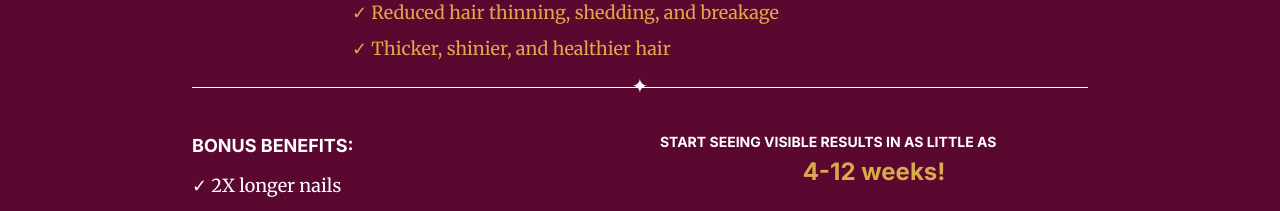
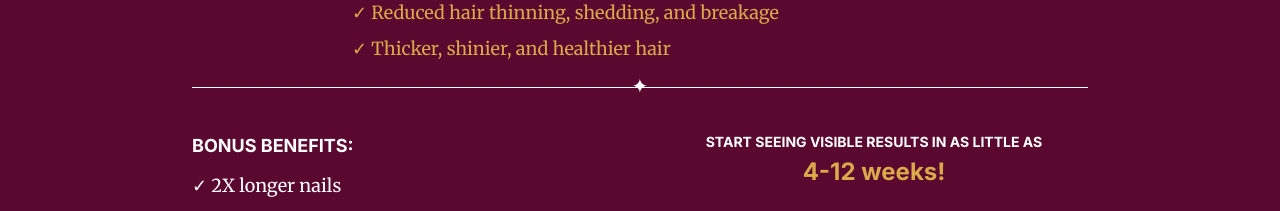
Before and after one commit to BidyutTLS/NnM-NLP11_New_page, a Next.js app: page / in a window 1280 px wide. Shown: the part 4220-4431 px from the top of the page. Built offline with nearby package versions, Linux system fonts and the light colour scheme.

Commit message:
Update NailNManeProductSection.js

```diff
--- a/components/NailNManeProductSection.js
+++ b/components/NailNManeProductSection.js
@@ -50,7 +50,7 @@ export default function NailNManeProductSection() {
           </div>
 
           <div className="text-right md:text-left font-inter ">
-            <p className="uppercase text-sm font-bold">
+            <p className="uppercase text-sm lg:text-center font-bold">
               Start seeing visible results in as little as
             </p>
             <p className="text-gold text-2xl lg:text-center font-inter font-extrabold mt-1">4-12 weeks!</p>
```
